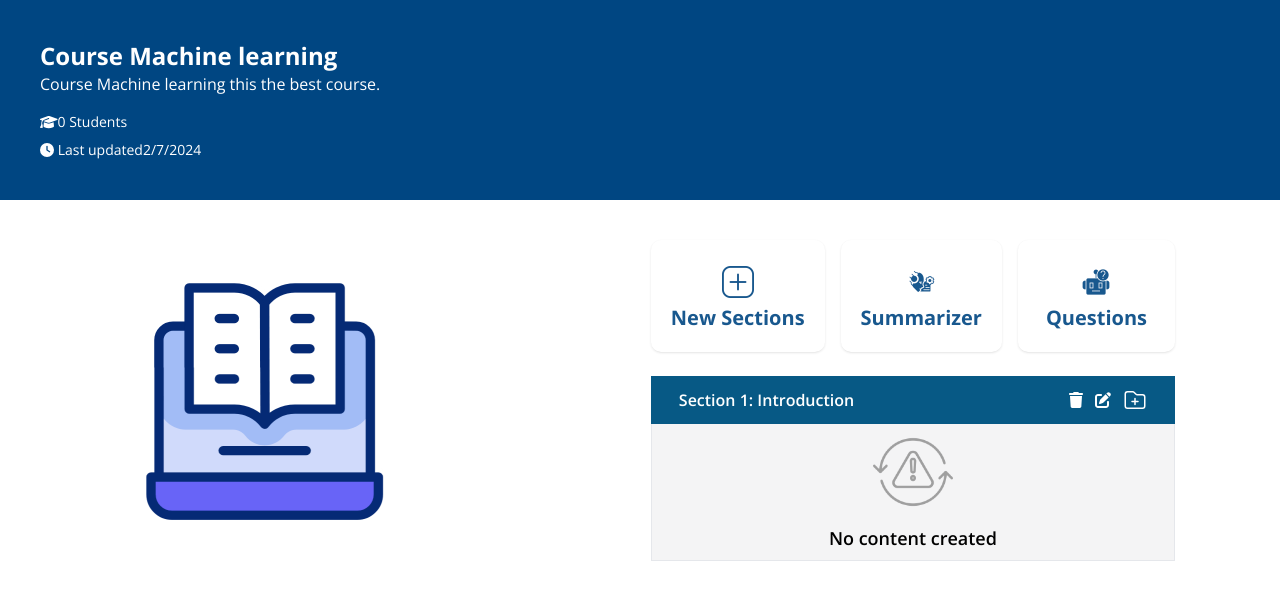
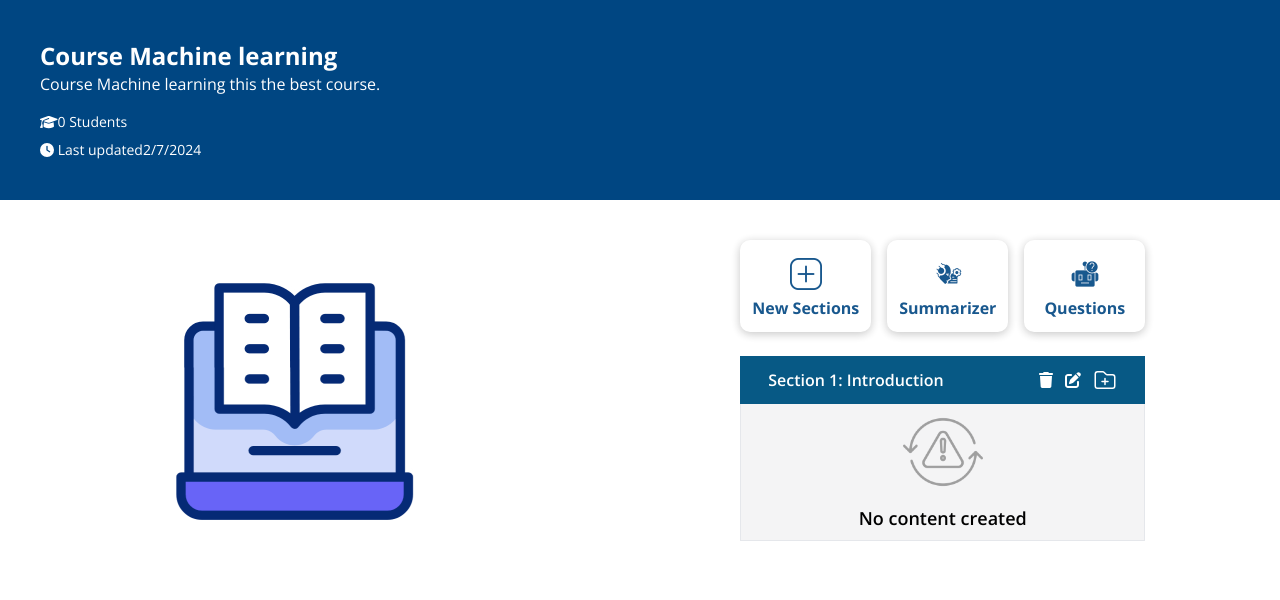
Before and after one commit to FrontEndDevo/NeuraLearnAcademy, a React (Vite) app: page /CoursesContentPage in a window 1280 px wide. Shown: the top 600 px of the page. Built offline with nearby package versions, Linux system fonts and the light colour scheme.

Commit message:
make buttons responize .

```diff
--- a/src/components/Instructor/CoureseContent/CoursesContent.jsx
+++ b/src/components/Instructor/CoureseContent/CoursesContent.jsx
@@ -21,12 +21,12 @@ const SectionHeader = ({ sectionTitle, onDelete, onEdit }) => {
     dispatch(openModal("createNewSection"));
   };
   return (
-    <div className="bg-sky-800 px-5 py-3 md:px-7 md:py-3 flex justify-between">
+    <div className="bg-sky-800 px-4 py-3 md:px-7 md:py-3 flex justify-between">
       <input
         type="text"
         value={sectionTitle}
         onChange={onEdit}
-        className="bg-sky-800 text-white font-semibold focus:outline-none"
+        className="bg-sky-800 text-white  font-semibold focus:outline-none"
       />
       <div className="flex space-x-3 text-white">
         <button>
@@ -42,7 +42,7 @@ const SectionHeader = ({ sectionTitle, onDelete, onEdit }) => {
             viewBox="0 0 24 24"
             strokeWidth={1.5}
             stroke="currentColor"
-            className="w-6 h-6"
+            className="w-6 h-6 "
           >
             <path
               strokeLinecap="round"
@@ -148,9 +148,6 @@ const CoursesContent = () => {
     setNewSections(newSections.filter((_, i) => i !== index));
   };
 
-
-
-
   return (
     // ... other JSX content
     <>
@@ -176,41 +173,33 @@ const CoursesContent = () => {
           <img className=" w-80" src={ebook} alt="ebook image" loading="lazy" />
         </div>
 
-        <div className="flex flex-col justify-center items-center md:justify-start md:items-start bg-white">
-          <div className="flex flex-col md:flex-row md:space-x-3 lg:space-x-4">
-            <div className="text-xl mb-4 md:mb-0 md:w-1/2 lg:w-auto">
+        <div className="flex flex-col  md:justify-start md:items-start bg-white">
+          <div className="flex flex-col md:flex-row md:space-x-3 gap-3 md:gap-0 lg:space-x-4 px-5 md:px-0">
+            <div className="w-full md:w-auto">
               <button
+                style={{ boxShadow: "0px 2px 10px rgba(0, 0, 0, 0.25)" }}
                 onClick={handleNewSectionClick}
-                className="bg-white rounded-[10px] shadow px-3 py-3 md:px-5 md:py-2 lg:py-5 flex flex-col justify-center items-center opacity-90 text-[#004682] font-bold  cursor-pointer"
+                className="bg-white rounded-[10px] px-3 py-3 flex flex-col justify-center items-center opacity-90 text-[#004682] font-bold cursor-pointer w-full"
               >
-                <img
-                  src={plus}
-                  className="w-8 py-1.5"
-                  alt="plus image"
-                  loading="lazy"
-                />
+                <img src={plus} className="w-8 py-1.5" alt="plus image" loading="lazy" />
                 <span className="">New Sections</span>
               </button>
             </div>
-            <div className="text-xl mb-4 md:mb-0 md:w-1/2 lg:w-auto">
-              <button className="bg-white rounded-[10px] shadow px-3 py-3 md:px-5 md:py-5  flex flex-col justify-center items-center opacity-90 text-[#004682] font-bold  cursor-pointer">
-                <img
-                  src={summarizerImage}
-                  className="w-8 py-1.5"
-                  alt="plus image"
-                  loading="lazy"
-                />
+            <div className="w-full md:w-auto">
+              <button
+                style={{ boxShadow: "0px 2px 10px rgba(0, 0, 0, 0.25)" }}
+                className="bg-white rounded-[10px] px-3 py-3 flex flex-col justify-center items-center opacity-90 text-[#004682] font-bold cursor-pointer w-full"
+              >
+                <img src={summarizerImage} className="w-8 py-1.5" alt="plus image" loading="lazy" />
                 <span className="">Summarizer</span>
               </button>
             </div>
-            <div className="text-xl lg:w-auto">
-              <button className="bg-white rounded-[10px] shadow px-5 py-3 md:px-7 md:py-5  flex flex-col justify-center items-center opacity-90 text-[#004682] font-bold  cursor-pointer">
-                <img
-                  src={robbotAssist}
-                  className="w-8 py-1.5"
-                  alt="plus image"
-                  loading="lazy"
-                />
+            <div className="w-full md:w-auto">
+              <button
+                style={{ boxShadow: "0px 2px 10px rgba(0, 0, 0, 0.25)" }}
+                className="bg-white rounded-[10px] px-5 py-3 flex flex-col justify-center items-center opacity-90 text-[#004682] font-bold cursor-pointer w-full"
+              >
+                <img src={robbotAssist} className="w-8 py-1.5" alt="plus image" loading="lazy" />
                 <span className="">Questions</span>
               </button>
             </div>
```
